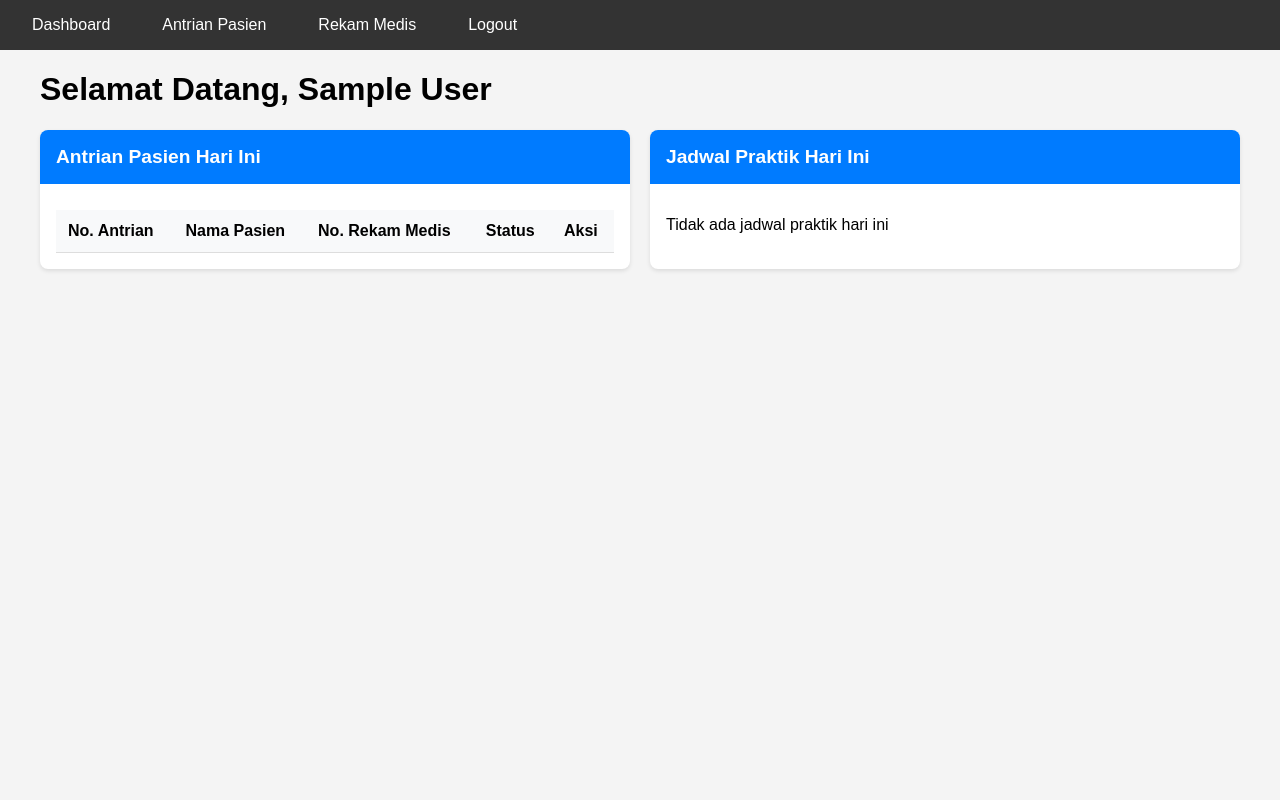
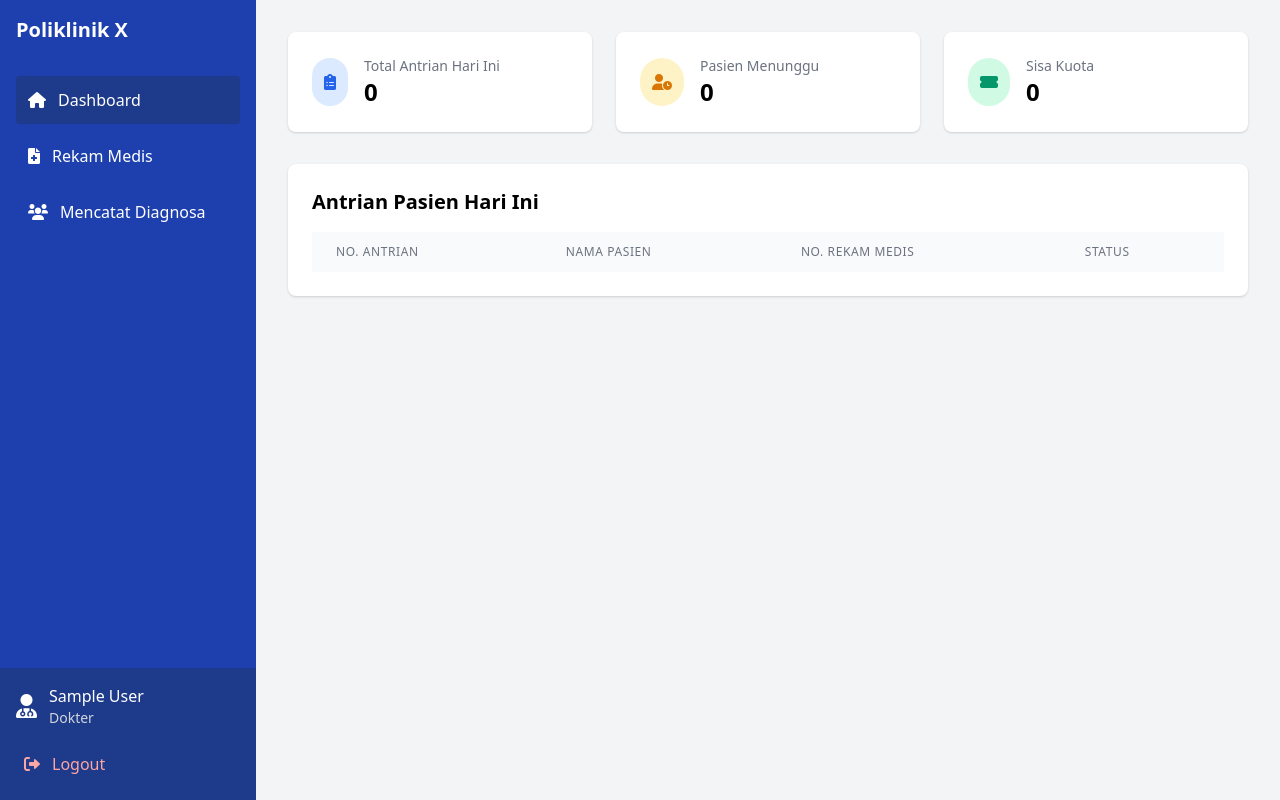
Before and after one commit to Marcellino0/TubesRPL, a PHP site: page /doctor/doctor_dashboard.php in a window 1280 px wide. Run offline with PHP 8.4, Linux system fonts and the light colour scheme; the visitor is signed in with stand-in values (Sample User, id 1); data comes from the database, SQL or seed files in the repository; lists and menus that the app fills with data are empty.

Commit message:
Buat dashboard dokter

```diff
--- a/doctor/doctor_dashboard.php
+++ b/doctor/doctor_dashboard.php
@@ -2,13 +2,40 @@
 session_start();
 require_once('../config/db_connection.php');
 
-// Check if user is logged in as doctor
 if(!isset($_SESSION['user_type']) || $_SESSION['user_type'] !== 'dokter') {
-    header("Location: login.php");
+    header("Location: ../login.php");
     exit();
 }
 
 $dokter_id = $_SESSION['user_id'];
+$today = date('Y-m-d');
+$day = date('l');
+
+// Get doctor stats
+$stmt = $conn->prepare("SELECT COUNT(*) as total FROM Pendaftaran p
+                       JOIN Jadwal_Dokter j ON p.ID_Jadwal = j.ID_Jadwal
+                       WHERE j.ID_Dokter = ? AND DATE(p.Waktu_Daftar) = ?");
+$stmt->bind_param("is", $dokter_id, $today);
+$stmt->execute();
+$total_result = $stmt->get_result()->fetch_assoc();
+
+$stmt = $conn->prepare("SELECT COUNT(*) as waiting FROM Pendaftaran p
+                       JOIN Jadwal_Dokter j ON p.ID_Jadwal = j.ID_Jadwal
+                       WHERE j.ID_Dokter = ? AND DATE(p.Waktu_Daftar) = ?
+                       AND p.Status = 'Menunggu'");
+$stmt->bind_param("is", $dokter_id, $today);
+$stmt->execute();
+$waiting_result = $stmt->get_result()->fetch_assoc();
+
+$stmt = $conn->prepare("SELECT Kuota,
+                       (SELECT COUNT(*) FROM Pendaftaran p
+                        WHERE p.ID_Jadwal = j.ID_Jadwal
+                        AND DATE(p.Waktu_Daftar) = ?) as used_quota
+                       FROM Jadwal_Dokter j
+                       WHERE ID_Dokter = ? AND Hari = ?");
+$stmt->bind_param("sis", $today, $dokter_id, $day);
+$stmt->execute();
+$quota_result = $stmt->get_result()->fetch_assoc();
 ?>
 
 <!DOCTYPE html>
@@ -17,223 +44,181 @@ $dokter_id = $_SESSION['user_id'];
     <meta charset="UTF-8">
     <meta name="viewport" content="width=device-width, initial-scale=1.0">
     <title>Dashboard Dokter - Poliklinik X</title>
-    <style>
-        /* Style CSS sama seperti sebelumnya */
-        body {
-            font-family: Arial, sans-serif;
-            margin: 0;
-            padding: 0;
-            background-color: #f4f4f4;
-        }
+    <link href="https://cdn.jsdelivr.net/npm/tailwindcss@2.2.19/dist/tailwind.min.css" rel="stylesheet">
+    <link href="https://cdnjs.cloudflare.com/ajax/libs/font-awesome/6.0.0/css/all.min.css" rel="stylesheet">
+</head>
+<body class="bg-gray-100">
+    <div class="flex min-h-screen">
+        <!-- Sidebar -->
+        <aside class="w-64 bg-blue-800 text-white fixed h-full">
+            <div class="p-4">
+                <h1 class="text-xl font-bold mb-8">Poliklinik X</h1>
+                <nav class="space-y-2">
+                    <a href="doctor_dashboard.php" class="flex items-center space-x-3 p-3 rounded bg-blue-900">
+                        <i class="fas fa-home"></i>
+                        <span>Dashboard</span>
+                    </a>
+                    <a href="medical_records.php" class="flex items-center space-x-3 p-3 rounded hover:bg-blue-700">
+                        <i class="fas fa-file-medical"></i>
+                        <span>Rekam Medis</span>
+                    </a>
+                    <a href="patient_queue.php" class="flex items-center space-x-3 p-3 rounded hover:bg-blue-700">
+                        <i class="fas fa-users"></i>
+                        <span>Mencatat Diagnosa</span>
+                    </a>
 
-        .nav {
-            background-color: #333;
-            color: white;
-            padding: 1rem;
-        }
+                </nav>
+            </div>
+            <div class="absolute bottom-0 w-64 p-4 bg-blue-900">
+                <div class="flex items-center space-x-3 mb-4">
+                    <i class="fas fa-user-md text-2xl"></i>
+                    <div>
+                        <p class="font-medium"><?php echo htmlspecialchars($_SESSION['nama']); ?></p>
+                        <p class="text-sm text-gray-300">Dokter</p>
+                    </div>
+                </div>
+                <a href="logout.php" class="flex items-center space-x-3 p-2 rounded hover:bg-blue-800 text-red-300">
+                    <i class="fas fa-sign-out-alt"></i>
+                    <span>Logout</span>
+                </a>
+            </div>
+        </aside>
 
-        .nav ul {
-            list-style-type: none;
-            padding: 0;
-            margin: 0;
-            display: flex;
-            justify-content: flex-start;
-            gap: 20px;
-        }
+        <!-- Main Content -->
+        <main class="flex-1 ml-64 p-8">
+            <!-- Quick Stats -->
+            <div class="grid grid-cols-1 md:grid-cols-3 gap-6 mb-8">
+                <div class="bg-white rounded-lg shadow p-6">
+                    <div class="flex items-center space-x-4">
+                        <div class="bg-blue-100 p-3 rounded-full">
+                            <i class="fas fa-clipboard-list text-blue-600"></i>
+                        </div>
+                        <div>
+                            <p class="text-gray-500 text-sm">Total Antrian Hari Ini</p>
+                            <p class="text-2xl font-bold"><?php echo $total_result['total']; ?></p>
+                        </div>
+                    </div>
+                </div>
 
-        .nav a {
-            color: white;
-            text-decoration: none;
-            padding: 0.5rem 1rem;
-        }
+                <div class="bg-white rounded-lg shadow p-6">
+                    <div class="flex items-center space-x-4">
+                        <div class="bg-yellow-100 p-3 rounded-full">
+                            <i class="fas fa-user-clock text-yellow-600"></i>
+                        </div>
+                        <div>
+                            <p class="text-gray-500 text-sm">Pasien Menunggu</p>
+                            <p class="text-2xl font-bold"><?php echo $waiting_result['waiting']; ?></p>
+                        </div>
+                    </div>
+                </div>
 
-        .nav a:hover {
-            background-color: #555;
-            border-radius: 4px;
-        }
+                <div class="bg-white rounded-lg shadow p-6">
+                    <div class="flex items-center space-x-4">
+                        <div class="bg-green-100 p-3 rounded-full">
+                            <i class="fas fa-ticket-alt text-green-600"></i>
+                        </div>
+                        <div>
+                            <p class="text-gray-500 text-sm">Sisa Kuota</p>
+                            <p class="text-2xl font-bold">
+                                <?php
+                                if ($quota_result) {
+                                    echo ($quota_result['Kuota'] - $quota_result['used_quota']);
+                                } else {
+                                    echo "0";
+                                }
+                                ?>
+                            </p>
+                        </div>
+                    </div>
+                </div>
+            </div>
 
-        .container {
-            max-width: 1200px;
-            margin: 20px auto;
-            padding: 0 20px;
-        }
-
-        .dashboard-stats {
-            display: grid;
-            grid-template-columns: repeat(auto-fit, minmax(300px, 1fr));
-            gap: 20px;
-            margin-top: 20px;
-        }
-
-        .card {
-            background: white;
-            border-radius: 8px;
-            box-shadow: 0 2px 4px rgba(0, 0, 0, 0.1);
-            overflow: hidden;
-        }
-
-        .card-header {
-            background-color: #007bff;
-            color: white;
-            padding: 1rem;
-        }
-
-        .card-title {
-            margin: 0;
-            font-size: 1.2rem;
-        }
-
-        .card-body {
-            padding: 1rem;
-        }
-
-        table {
-            width: 100%;
-            border-collapse: collapse;
-            margin-top: 10px;
-        }
-
-        th, td {
-            padding: 12px;
-            text-align: left;
-            border-bottom: 1px solid #ddd;
-        }
-
-        th {
-            background-color: #f8f9fa;
-        }
-
-        .btn {
-            padding: 6px 12px;
-            border-radius: 4px;
-            text-decoration: none;
-            display: inline-block;
-            font-size: 14px;
-        }
-
-        .btn-primary {
-            background-color: #007bff;
-            color: white;
-        }
-
-        .btn-warning {
-            background-color: #ffc107;
-            color: black;
-        }
-
-        .table-container {
-            overflow-x: auto;
-        }
-    </style>
-</head>
-<body>
-<nav class="nav">
-    <ul>
-        <li><a href="./doctor_dashboard.php">Dashboard</a></li>
-        <li><a href="./patient_queue.php">Antrian Pasien</a></li>
-        <li><a href="./medical_records.php">Rekam Medis</a></li>
-        <li><a href="./logout.php">Logout</a></li>
-    </ul>
-</nav>
-
-    <div class="container">
-        <h1>Selamat Datang, <?php echo $_SESSION['nama']; ?></h1>
-
-        <div class="dashboard-stats">
-            <!-- Antrian Pasien Hari Ini -->
-            <div class="card">
-                <div class="card-header">
-                    <h3 class="card-title">Antrian Pasien Hari Ini</h3>
-                </div>
-                <div class="card-body">
-                    <div class="table-container">
-                        <table>
+            <!-- Patient Queue -->
+            <div class="bg-white rounded-lg shadow">
+                <div class="p-6">
+                    <div class="flex justify-between items-center mb-4">
+                        <h2 class="text-xl font-bold">Antrian Pasien Hari Ini</h2>
+                    </div>
+                    <div class="overflow-x-auto">
+                        <table class="min-w-full divide-y divide-gray-200">
                             <thead>
                                 <tr>
-                                    <th>No. Antrian</th>
-                                    <th>Nama Pasien</th>
-                                    <th>No. Rekam Medis</th>
-                                    <th>Status</th>
-                                    <th>Aksi</th>
+                                    <th class="px-6 py-3 bg-gray-50 text-left text-xs font-medium text-gray-500 uppercase tracking-wider">
+                                        No. Antrian
+                                    </th>
+                                    <th class="px-6 py-3 bg-gray-50 text-left text-xs font-medium text-gray-500 uppercase tracking-wider">
+                                        Nama Pasien
+                                    </th>
+                                    <th class="px-6 py-3 bg-gray-50 text-left text-xs font-medium text-gray-500 uppercase tracking-wider">
+                                        No. Rekam Medis
+                                    </th>
+                                    <th class="px-6 py-3 bg-gray-50 text-left text-xs font-medium text-gray-500 uppercase tracking-wider">
+                                        Status
+                                    </th>
+
                                 </tr>
                             </thead>
-                            <tbody>
+                            <tbody class="bg-white divide-y divide-gray-200">
                                 <?php
-                                $today = date('Y-m-d');
                                 $sql = "SELECT p.No_Antrian, pas.Nama, pas.Nomor_Rekam_Medis, p.Status, p.ID_Pendaftaran
                                        FROM Pendaftaran p
                                        JOIN Jadwal_Dokter j ON p.ID_Jadwal = j.ID_Jadwal
                                        JOIN Pasien pas ON p.ID_Pasien = pas.ID_Pasien
-                                       WHERE j.ID_Dokter = $dokter_id
-                                       AND DATE(p.Waktu_Daftar) = '$today'
+                                       WHERE j.ID_Dokter = ? AND DATE(p.Waktu_Daftar) = ?
                                        ORDER BY p.No_Antrian";
 
-                                $result = mysqli_query($conn, $sql);
+                                $stmt = $conn->prepare($sql);
+                                $stmt->bind_param("is", $dokter_id, $today);
+                                $stmt->execute();
+                                $result = $stmt->get_result();
 
-                                if (!$result) {
-                                    die("Error: " . mysqli_error($conn));
-                                }
-
-                                while($row = mysqli_fetch_array($result)) {
-                                    echo "<tr>";
-                                    echo "<td>" . $row['No_Antrian'] . "</td>";
-                                    echo "<td>" . $row['Nama'] . "</td>";
-                                    echo "<td>" . $row['Nomor_Rekam_Medis'] . "</td>";
-                                    echo "<td>" . $row['Status'] . "</td>";
-                                    echo "<td>";
-                                    if($row['Status'] == 'Menunggu') {
-                                        echo "<a href='examine_patient.php?id=" . $row['ID_Pendaftaran'] . "'
-                                              class='btn btn-primary'>Periksa</a>";
-                                    } else if($row['Status'] == 'Diperiksa') {
-                                        echo "<a href='continue_examination.php?id=" . $row['ID_Pendaftaran'] . "'
-                                              class='btn btn-warning'>Lanjutkan</a>";
-                                    }
-                                    echo "</td>";
-                                    echo "</tr>";
-                                }
+                                while($row = $result->fetch_assoc()):
+                                    $status_class = match($row['Status']) {
+                                        'Menunggu' => 'bg-yellow-100 text-yellow-800',
+                                        'Diperiksa' => 'bg-blue-100 text-blue-800',
+                                        'Selesai' => 'bg-green-100 text-green-800',
+                                        default => ''
+                                    };
                                 ?>
+                                    <tr>
+                                        <td class="px-6 py-4 whitespace-nowrap text-sm font-medium text-gray-900">
+                                            <?php echo htmlspecialchars($row['No_Antrian']); ?>
+                                        </td>
+                                        <td class="px-6 py-4 whitespace-nowrap text-sm text-gray-900">
+                                            <?php echo htmlspecialchars($row['Nama']); ?>
+                                        </td>
+                                        <td class="px-6 py-4 whitespace-nowrap text-sm text-gray-900">
+                                            <?php echo htmlspecialchars($row['Nomor_Rekam_Medis']); ?>
+                                        </td>
+                                        <td class="px-6 py-4 whitespace-nowrap">
+                                            <span class="px-2 inline-flex text-xs leading-5 font-semibold rounded-full <?php echo $status_class; ?>">
+                                                <?php echo htmlspecialchars($row['Status']); ?>
+                                            </span>
+                                        </td>
+                                        <td class="px-6 py-4 whitespace-nowrap text-sm font-medium">
+                                            <?php if($row['Status'] == 'Menunggu'): ?>
+                                                <a href="examine_patient.php?id=<?php echo $row['ID_Pendaftaran']; ?>"
+                                                   class="text-white bg-blue-600 hover:bg-blue-700 px-4 py-2 rounded-md text-sm">
+                                                    Periksa
+                                                </a>
+                                            <?php elseif($row['Status'] == 'Diperiksa'): ?>
+                                                <a href="continue_examination.php?id=<?php echo $row['ID_Pendaftaran']; ?>"
+                                                   class="text-gray-700 bg-gray-200 hover:bg-gray-300 px-4 py-2 rounded-md text-sm">
+                                                    Lanjutkan
+                                                </a>
+                                            <?php endif; ?>
+                                        </td>
+                                    </tr>
+                                <?php endwhile; ?>
                             </tbody>
                         </table>
                     </div>
                 </div>
             </div>
-
-            <!-- Jadwal Praktik -->
-            <div class="card">
-                <div class="card-header">
-                    <h3 class="card-title">Jadwal Praktik Hari Ini</h3>
-                </div>
-                <div class="card-body">
-                    <?php
-                    $day = date('l'); // Get current day name
-                    $sql = "SELECT Jam_Mulai, Jam_Selesai, Kuota,
-                           (SELECT COUNT(*) FROM Pendaftaran p
-                            WHERE p.ID_Jadwal = j.ID_Jadwal
-                            AND DATE(p.Waktu_Daftar) = '$today') as total_pasien
-                           FROM Jadwal_Dokter j
-                           WHERE ID_Dokter = $dokter_id AND Hari = '$day'";
-
-                    $result = mysqli_query($conn, $sql);
-
-                    if (!$result) {
-                        die("Error: " . mysqli_error($conn));
-                    }
-
-                    if($jadwal = mysqli_fetch_array($result)) {
-                        echo "<p>Jam Praktik: " . $jadwal['Jam_Mulai'] . " - " .
-                             $jadwal['Jam_Selesai'] . "</p>";
-                        echo "<p>Total Pasien: " . $jadwal['total_pasien'] . " / " . $jadwal['Kuota'] . "</p>";
-                    } else {
-                        echo "<p>Tidak ada jadwal praktik hari ini</p>";
-                    }
-                    ?>
-                </div>
-            </div>
-        </div>
+        </main>
     </div>
 
     <script>
-        // Auto refresh setiap 30 detik
         setTimeout(function() {
             location.reload();
         }, 30000);
```
